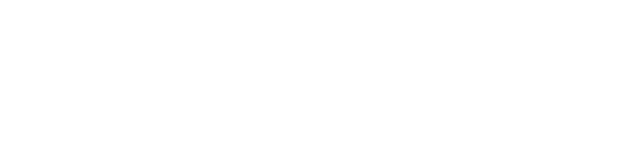
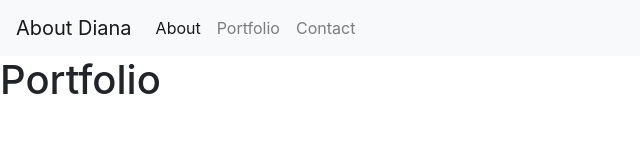
Before and after one commit to Diachn/Bootstrap, a plain HTML site: page portfolio.html in a window 1280 px wide. Shown: the whole page, without its empty margins (0-640 px from the left). Drawn offline with nearby package versions, Linux system fonts and the light colour scheme.

Commit message:
Added navbar to contact and portfolio

```diff
--- a/portfolio.html
+++ b/portfolio.html
@@ -1,22 +1,53 @@
 <!doctype html>
 <html lang="en">
-  <head>
+
+<head>
     <!-- Required meta tags -->
     <meta charset="utf-8">
     <meta name="viewport" content="width=device-width, initial-scale=1, shrink-to-fit=no">
 
     <!-- Bootstrap CSS -->
-    <link rel="stylesheet" href="https://stackpath.bootstrapcdn.com/bootstrap/4.5.0/css/bootstrap.min.css" integrity="sha384-9aIt2nRpC12Uk9gS9baDl411NQApFmC26EwAOH8WgZl5MYYxFfc+NcPb1dKGj7Sk" crossorigin="anonymous">
+    <link rel="stylesheet" href="https://stackpath.bootstrapcdn.com/bootstrap/4.5.0/css/bootstrap.min.css"
+        integrity="sha384-9aIt2nRpC12Uk9gS9baDl411NQApFmC26EwAOH8WgZl5MYYxFfc+NcPb1dKGj7Sk" crossorigin="anonymous">
     <link rel="stylesheet" href="assets/style.css">
 
     <title>About Me</title>
-  </head>
-  <body>
+</head>
+<nav class="navbar navbar-expand-lg navbar-light bg-light">
+    <a class="navbar-brand" href="#">About Diana</a>
+    <button class="navbar-toggler" type="button" data-toggle="collapse" data-target="#navbarNav"
+        aria-controls="navbarNav" aria-expanded="false" aria-label="Toggle navigation">
+        <span class="navbar-toggler-icon"></span>
+    </button>
+    <div class="collapse navbar-collapse" id="navbarNav">
+        <ul class="navbar-nav">
+            <li class="nav-item active">
+                <a class="nav-link" href="index.html">About<span class="sr-only">(current)</span></a>
+            </li>
+            <li class="nav-item">
+                <a class="nav-link" href="portfolio.html">Portfolio</a>
+            </li>
+            <li class="nav-item">
+                <a class="nav-link" href="contact.html">Contact</a>
+            </li>
+        </ul>
+    </div>
+</nav>
+<h1>Portfolio</h1>
+
+<body>
 
     <!-- Optional JavaScript -->
     <!-- jQuery first, then Popper.js, then Bootstrap JS -->
-    <script src="https://code.jquery.com/jquery-3.5.1.slim.min.js" integrity="sha384-DfXdz2htPH0lsSSs5nCTpuj/zy4C+OGpamoFVy38MVBnE+IbbVYUew+OrCXaRkfj" crossorigin="anonymous"></script>
-    <script src="https://cdn.jsdelivr.net/npm/popper.js@1.16.0/dist/umd/popper.min.js" integrity="sha384-Q6E9RHvbIyZFJoft+2mJbHaEWldlvI9IOYy5n3zV9zzTtmI3UksdQRVvoxMfooAo" crossorigin="anonymous"></script>
-    <script src="https://stackpath.bootstrapcdn.com/bootstrap/4.5.0/js/bootstrap.min.js" integrity="sha384-OgVRvuATP1z7JjHLkuOU7Xw704+h835Lr+6QL9UvYjZE3Ipu6Tp75j7Bh/kR0JKI" crossorigin="anonymous"></script>
-  </body>
+    <script src="https://code.jquery.com/jquery-3.5.1.slim.min.js"
+        integrity="sha384-DfXdz2htPH0lsSSs5nCTpuj/zy4C+OGpamoFVy38MVBnE+IbbVYUew+OrCXaRkfj"
+        crossorigin="anonymous"></script>
+    <script src="https://cdn.jsdelivr.net/npm/popper.js@1.16.0/dist/umd/popper.min.js"
+        integrity="sha384-Q6E9RHvbIyZFJoft+2mJbHaEWldlvI9IOYy5n3zV9zzTtmI3UksdQRVvoxMfooAo"
+        crossorigin="anonymous"></script>
+    <script src="https://stackpath.bootstrapcdn.com/bootstrap/4.5.0/js/bootstrap.min.js"
+        integrity="sha384-OgVRvuATP1z7JjHLkuOU7Xw704+h835Lr+6QL9UvYjZE3Ipu6Tp75j7Bh/kR0JKI"
+        crossorigin="anonymous"></script>
+</body>
+
 </html>
```
Also changed, not shown: contact.html (+39 -10 lines), index.html (+8 -6 lines).
